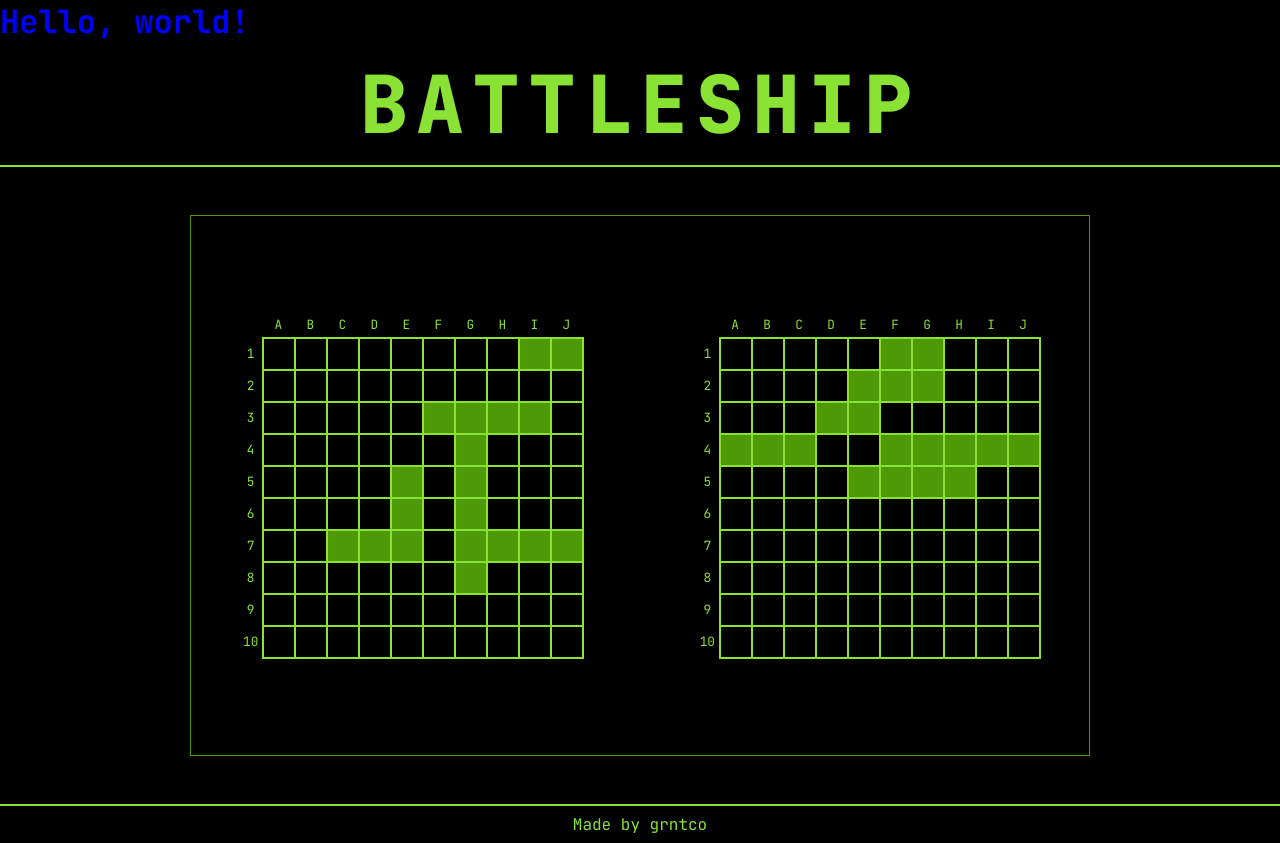
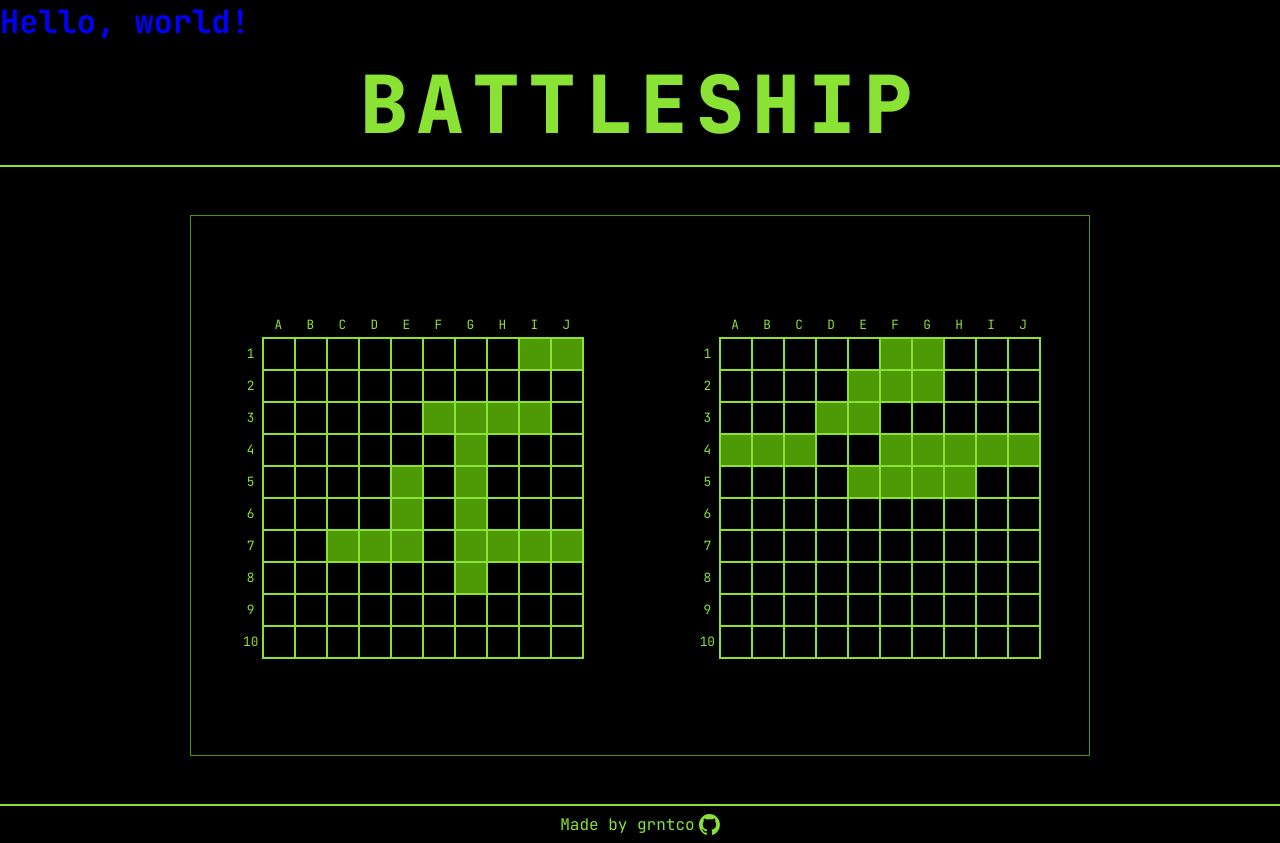
Before and after one commit to grntco/battleship, a website built with webpack: page dist/index.html in a window 1280 px wide. Built offline with nearby package versions, Linux system fonts and the light colour scheme.

Commit message:
added gh icon and link to footer

```diff
--- a/src/styles.css
+++ b/src/styles.css
@@ -201,6 +201,19 @@ button:focus {
   border-top: 2px solid var(--bright-green);
   padding: 8px;
   display: flex;
-  flex-direction: column;
+  justify-content: center;
+  /* align-items: center; */
+}
+
+.footer__gh-link {
+  display: flex;
   align-items: center;
+  gap: 4px;
+  text-decoration: none;
+  color: var(--bright-green);
 }
+
+.footer__gh-link__gh-icon {
+  height: 1.3rem;
+  fill: var(--bright-green);
+}
--- a/src/ui/footer.js
+++ b/src/ui/footer.js
@@ -1,13 +1,21 @@
+import ghIcon from '../assets/images/github-mark.svg';
+
 const createFooter = function() {
     const footer = document.createElement('footer');
     footer.className = 'footer';
 
-    const attribution = footer.appendChild(document.createElement('p'));
-    attribution.className = 'footer__attribution';
-    attribution.textContent = 'Made by grntco';
+    const ghLink = footer.appendChild(document.createElement('a'));
+    ghLink.className = 'footer__gh-link';
+    ghLink.href = 'https://github.com/grntco';
+    ghLink.target = '_blank';
 
-    const ghIcon = footer.appendChild(document.createElement('img'));
-    ghIcon.className = 'footer__gh-icon';
+    const description = ghLink.appendChild(document.createElement('p'));
+    description.className = 'footer__gh-link__description';
+    description.textContent = 'Made by grntco';
+
+    const icon = ghLink.appendChild(document.createElement('img'));
+    icon.className = 'footer__gh-link__gh-icon';
+    icon.src = ghIcon;
 
     return footer;
 };
```
Also changed, not shown: src/assets/images/github-mark.svg (added).
